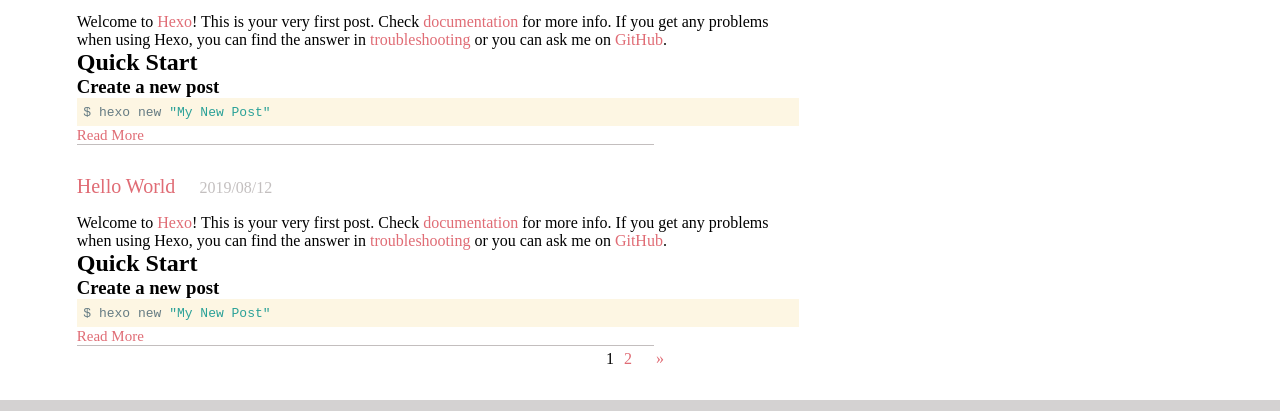
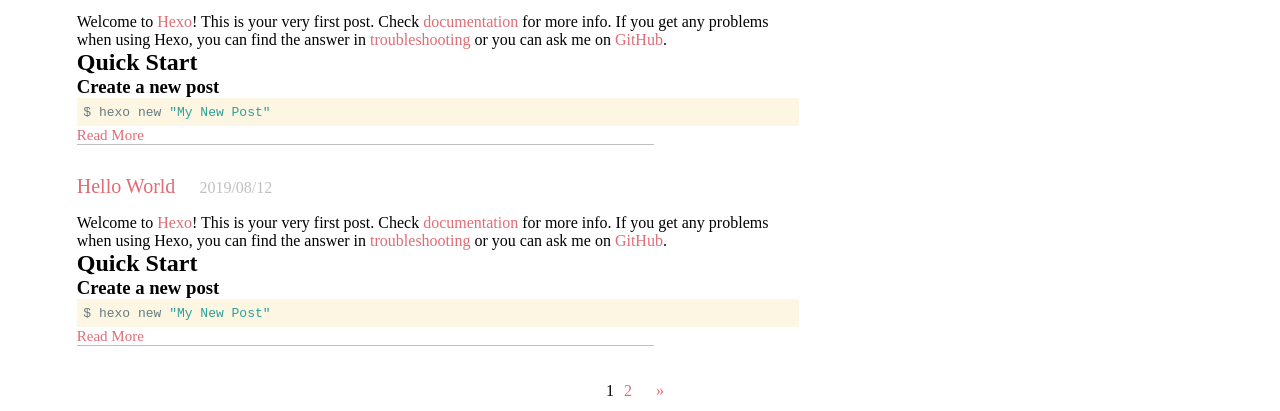
Before and after one commit to CK726/CK726-github.io, a plain HTML site: page index.html in a window 1280 px wide. Shown: the part 1712-2123 px from the top of the page. Drawn offline with Linux system fonts and the light colour scheme; some packages are replaced by stand-ins of ours; a script that the page names is missing.

Commit message:
Site updated: 2019-08-28 18:41:22

```diff
--- a/index.html
+++ b/index.html
@@ -264,6 +264,7 @@
     #page-nav{
         text-align: center;
         margin-bottom: 2em;
+        margin-top: 2em;
         letter-spacing: 10px;
     }
     .postmenu{
```
Also changed, not shown: archives/2019/07/index.html (+1 -0 lines), archives/2019/08/index.html (+1 -0 lines), archives/2019/08/page/2/index.html (+1 -0 lines), archives/2019/index.html (+1 -0 lines), archives/2019/page/2/index.html (+1 -0 lines), archives/index.html (+1 -0 lines), archives/page/2/index.html (+1 -0 lines), page/2/index.html (+1 -0 lines).
